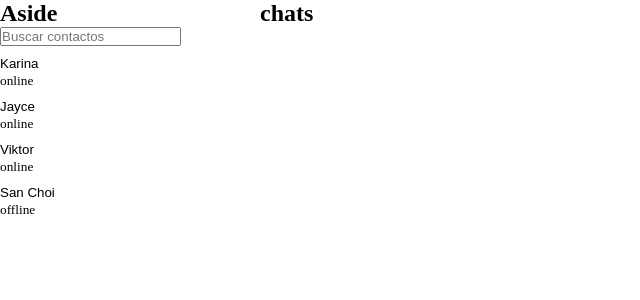
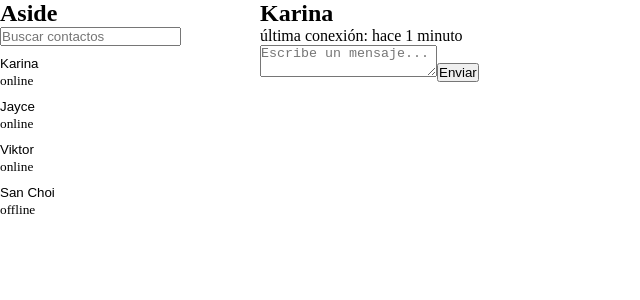
Before and after one commit to ZoeValverde/utn-trabajo-final-frontend, a React (Vite) app: page / in a window 1280 px wide. Shown: the top 300 px of the page, without its empty margins (0-640 px from the left). Built offline with nearby package versions, Linux system fonts and the light colour scheme.

Commit message:
feat: add panel in chat section and perf search input

```diff
--- a/src/assets/components/Aside.jsx
+++ b/src/assets/components/Aside.jsx
@@ -10,21 +10,20 @@ const Aside = () => {
 
     const filteredUsers = users.filter((user) => user.name.toLowerCase().includes(search.toLowerCase()))
 
-
     return (
         <aside>
             <h1>Aside</h1>
-            <input type="search" placeholder="Buscar contactos" onChange={handleChange}/>
+            <input type="search" placeholder="Buscar contactos" onChange={handleChange} />
             <section className="chats-section">
                 {
+                    filteredUsers.length===0? <p>no hay contactos</p>:
                     filteredUsers.map((user) => (
-                        <div className="chat" key={user.name}>
+                        <div className="chat" key={user.id}>
                             <button>{user.name}</button>
                             <small>{user.status}</small>
                         </div>
                     ))
                 }
-
             </section>
         </aside>
     )
--- a/src/assets/components/Chat.jsx
+++ b/src/assets/components/Chat.jsx
@@ -1,7 +1,20 @@
+import { useState } from "react"
+
 const Chat = () => {
+    const [messages, SetMessages] = useState([])
     return (
         <section className="panel-chat">
-            <h1>chats</h1>
+            <header>
+                <h2>Karina</h2>
+                <p>última conexión: hace 1 minuto</p>
+            </header>
+            <div className="chat-body">
+
+            </div>
+            <div className="chat-input">
+                <textarea type="text" placeholder="Escribe un mensaje..."></textarea>
+                <button>Enviar</button>
+            </div>
         </section>
     )
 }
--- a/src/assets/services/mockApi.js
+++ b/src/assets/services/mockApi.js
@@ -1,8 +1,8 @@
 const users = [
-  { name: "Karina", status: "online" },
-  { name: "Jayce", status: "online" },
-  { name: "Viktor", status: "online" },
-  { name: "San Choi", status: "offline" },
+  { id:1, name: "Karina", status: "online" },
+  { id:2,name: "Jayce", status: "online" },
+  { id:3, name: "Viktor", status: "online" },
+  { id:4, name: "San Choi", status: "offline" },
 ];
 
 export { users }
--- a/src/main.jsx
+++ b/src/main.jsx
@@ -10,5 +10,5 @@ createRoot(document.getElementById('root')).render(
     <Aside />
       <Chat />
       </main>
-  </StrictMode>,
+  </StrictMode>
 )
```
